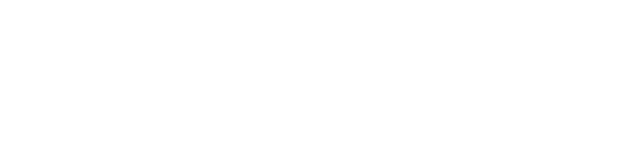
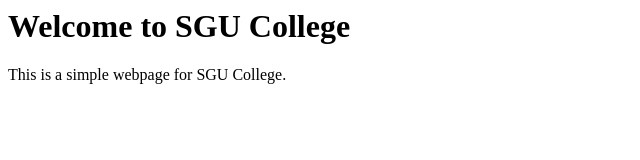
Before and after one commit to ishaakudake-sketch/Portfolio, a plain HTML site: page index.html in a window 1280 px wide. Shown: the whole page, without its empty margins (0-640 px from the left). Drawn offline with Linux system fonts and the light colour scheme.

Commit message:
update file

```diff
--- a/index.html
+++ b/index.html
@@ -3,4 +3,8 @@
     <head>
         <title>SGU college</title>
     </head>
+    <body>
+        <h1>Welcome to SGU College</h1>
+        <p>This is a simple webpage for SGU College.</p>
+    </body>
 </html>
```
